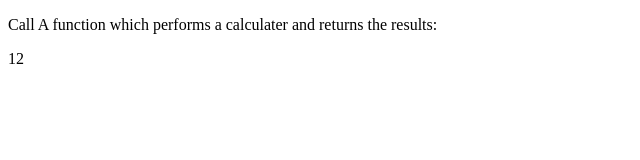
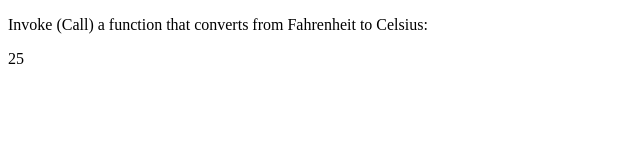
Before and after one commit to farhanshaikh0009/shaikh, a plain HTML site: page function.html in a window 1280 px wide. Shown: the full height of the page, 0-640 px from the left. Drawn offline with Linux system fonts and the light colour scheme.

Commit message:
add a new function topic completed and new topic DOM is Started

```diff
--- a/function.html
+++ b/function.html
@@ -7,8 +7,39 @@
 
 </head>
 <body>
-    <p>Call A function which performs a calculater and returns the results:</p>
+    <!-- <p>Call A function which performs a calculater and returns the results:</p>
     <p id="demo"></p>
+    <script>
+        function myFunction (p1, p2) {
+    return p1 * p2 ;
+}
+let result = myFunction(4, 3);
+document.getElementById("demo").innerHTML = result ;
+    </script> -->
+
+     <!-- <p>Call a function which perform a calculation andrwturns the results:</p>
+     <p id="demo"></p>
+     <script>
+        let x =myFunction (4, 4);
+        document.getElementById("demo").innerHTML = x ;
+
+        function myFunction(a, b) {
+            return a * b;
+        }
+     </script> -->
+
+     <p>Invoke (Call) a function that converts from Fahrenheit to Celsius:</p>
+     <p id="demo"></p>
+     <script>
+        function toCelsius(f) {
+            return (5/9) * (f-32);
+        }
+
+        let value = toCelsius(77);
+        document.getElementById("demo").innerHTML = value ;
+     </script>
+
+
 
 
     <script src="function.js"></script>
--- a/function.js
+++ b/function.js
@@ -1,5 +0,0 @@
-function myFunction (p1, p2) {
-    return p1 * p2 ;
-}
-let result = myFunction(4, 3);
-document.getElementById("demo").innerHTML = result ;
```
